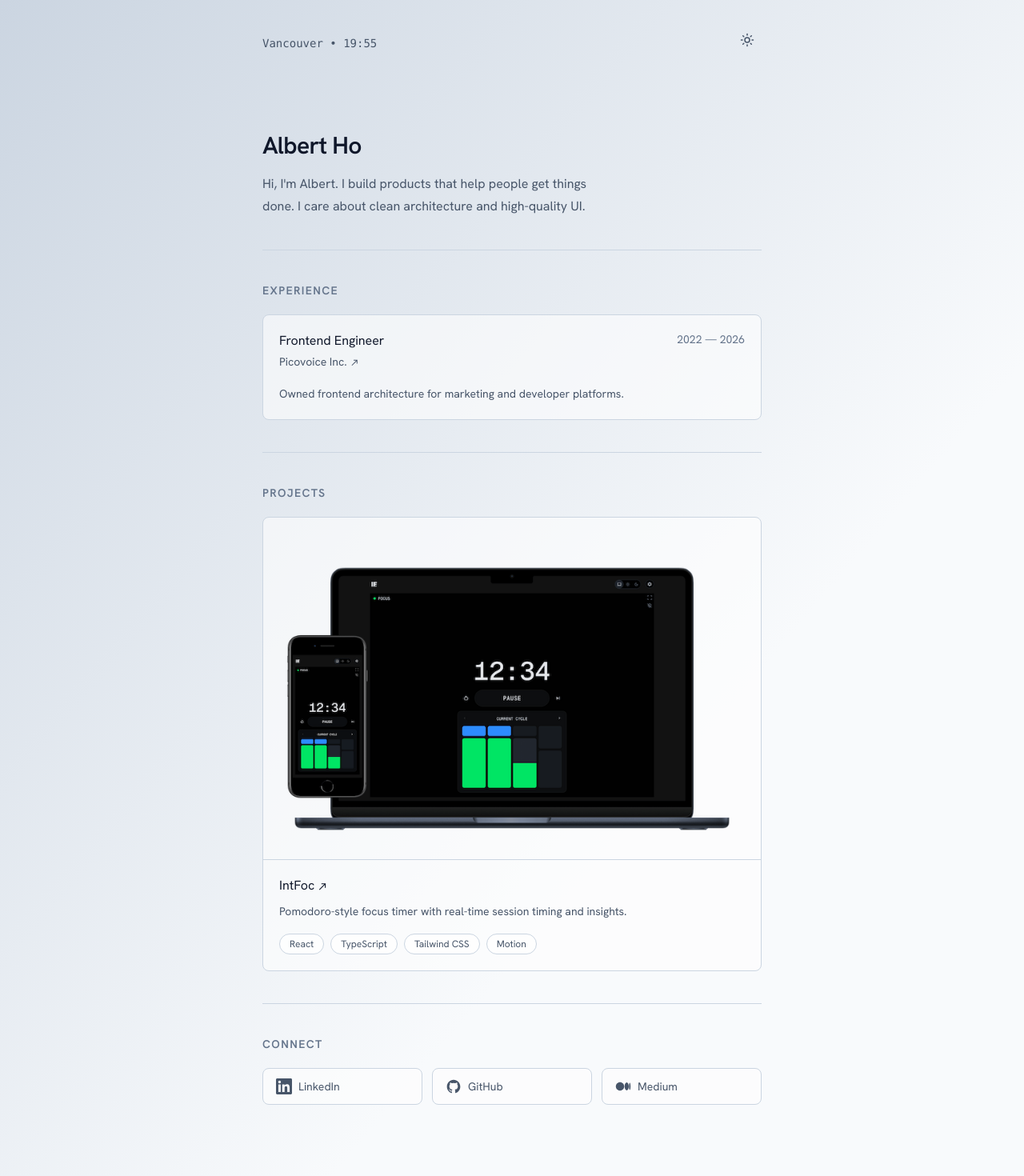
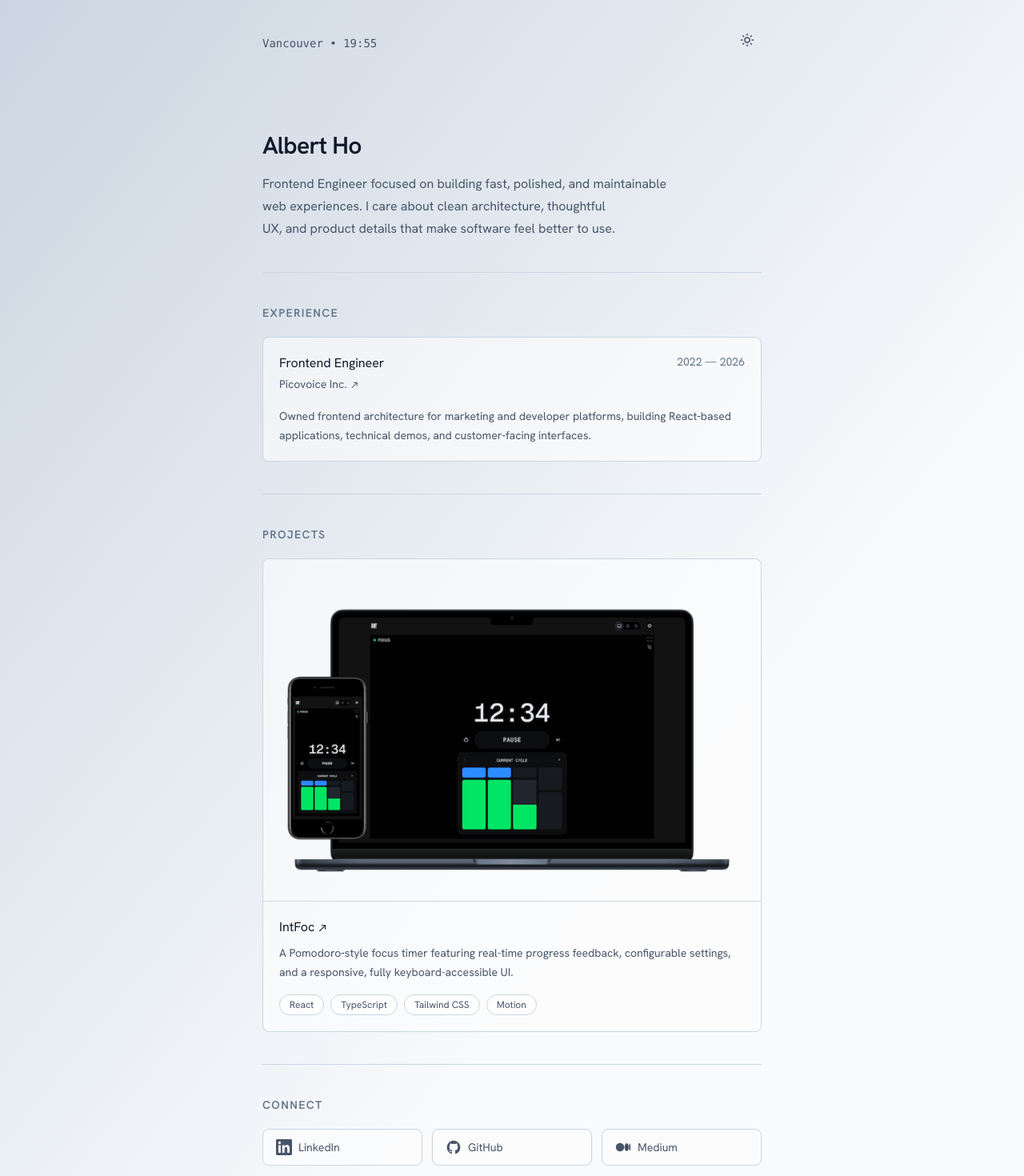
Before and after one commit to albho/albho, a React (Vite) app: page / in a window 1280 px wide. Shown: the top 1470 px of the page at 80% size. Built offline with nearby package versions, Linux system fonts and the light colour scheme.

Commit message:
minor revise content

```diff
--- a/src/App.tsx
+++ b/src/App.tsx
@@ -52,8 +52,10 @@ export default function App() {
           <h1 className="text-3xl font-semibold tracking-tight">Albert Ho</h1>
 
           <p className="mt-4 max-w-lg text-base leading-7 text-balance text-[var(--text-secondary)]">
-            Hi, I'm Albert. I build products that help people get things done. I
-            care about clean architecture and high-quality UI.
+            Frontend Engineer focused on building fast, polished, and
+            maintainable web experiences. I care about clean architecture,
+            thoughtful UX, and product details that make software feel better to
+            use.
           </p>
         </motion.header>
 
@@ -88,7 +90,9 @@ export default function App() {
             </div>
 
             <p className="mt-4 text-sm leading-6 text-[var(--text-secondary)]">
-              Owned frontend architecture for marketing and developer platforms.
+              Owned frontend architecture for marketing and developer platforms,
+              building React&#8209;based applications, technical demos, and
+              customer&#8209;facing interfaces.
             </p>
           </article>
         </motion.section>
@@ -123,8 +127,9 @@ export default function App() {
               </h3>
 
               <p className="mt-2 text-sm leading-6 text-[var(--text-secondary)]">
-                Pomodoro-style focus timer with real-time session timing and
-                insights.
+                A Pomodoro&#8209;style focus timer featuring real-time progress
+                feedback, configurable settings, and a responsive, fully
+                keyboard-accessible UI.
               </p>
 
               <div className="mt-4 flex flex-wrap gap-2">
```
